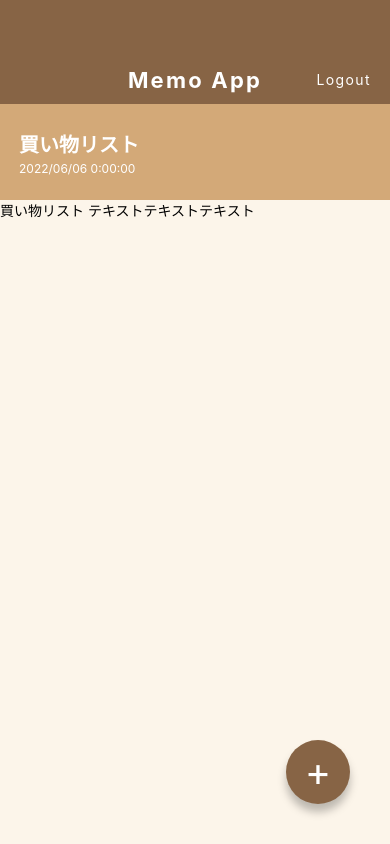
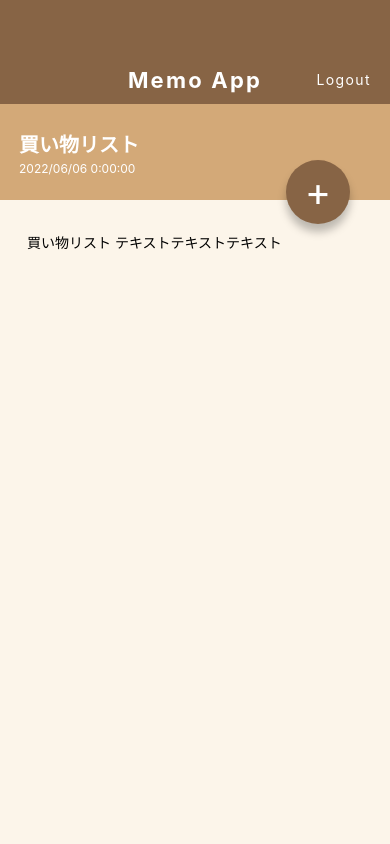
Before and after one commit to s-yoshiii/react-native-memo-app, a React Native app: screen / in a window 390 px wide. Built offline with nearby package versions, Linux system fonts and the light colour scheme.

Commit message:
メモ詳細画面をスタイリング

```diff
--- a/src/components/CircleButton.jsx
+++ b/src/components/CircleButton.jsx
@@ -1,19 +1,22 @@
-import { string } from 'prop-types';
+import { shape, string } from 'prop-types';
 import React from 'react';
 import { Text, View, StyleSheet } from 'react-native';
 
 function CircleButton(props) {
-  const { children } = props;
+  const { children, style } = props;
   return (
-    <View style={styles.circleButton}>
+    <View style={[styles.circleButton, style]}>
       <Text style={styles.circleButtonLabel}>{children}</Text>
     </View>
   );
 }
 CircleButton.propTypes = {
   children: string.isRequired,
+  style: shape(),
 };
-
+CircleButton.defaultProps = {
+  style: null,
+};
 const styles = StyleSheet.create({
   circleButton: {
     backgroundColor: '#876445',
--- a/src/screens/MemoDetailScreen.jsx
+++ b/src/screens/MemoDetailScreen.jsx
@@ -11,10 +11,10 @@
         <Text style={styles.memoTitle}>買い物リスト</Text>
         <Text style={styles.memoDate}>2022/06/06 0:00:00</Text>
       </View>
-      <ScrollView>
+      <ScrollView style={styles.memoBody}>
         <Text>買い物リスト テキストテキストテキスト</Text>
       </ScrollView>
-      <CircleButton>+</CircleButton>
+      <CircleButton style={{ top: 160, botom: 'auto' }}>+</CircleButton>
     </View>
   );
 }
@@ -40,5 +40,9 @@
     color: '#fff',
     fontSize: 12,
   },
+  memoBody: {
+    paddingVertical: 32,
+    paddingHorizontal: 27,
+  },
 });
 export default MemoDetailScreen;
```
